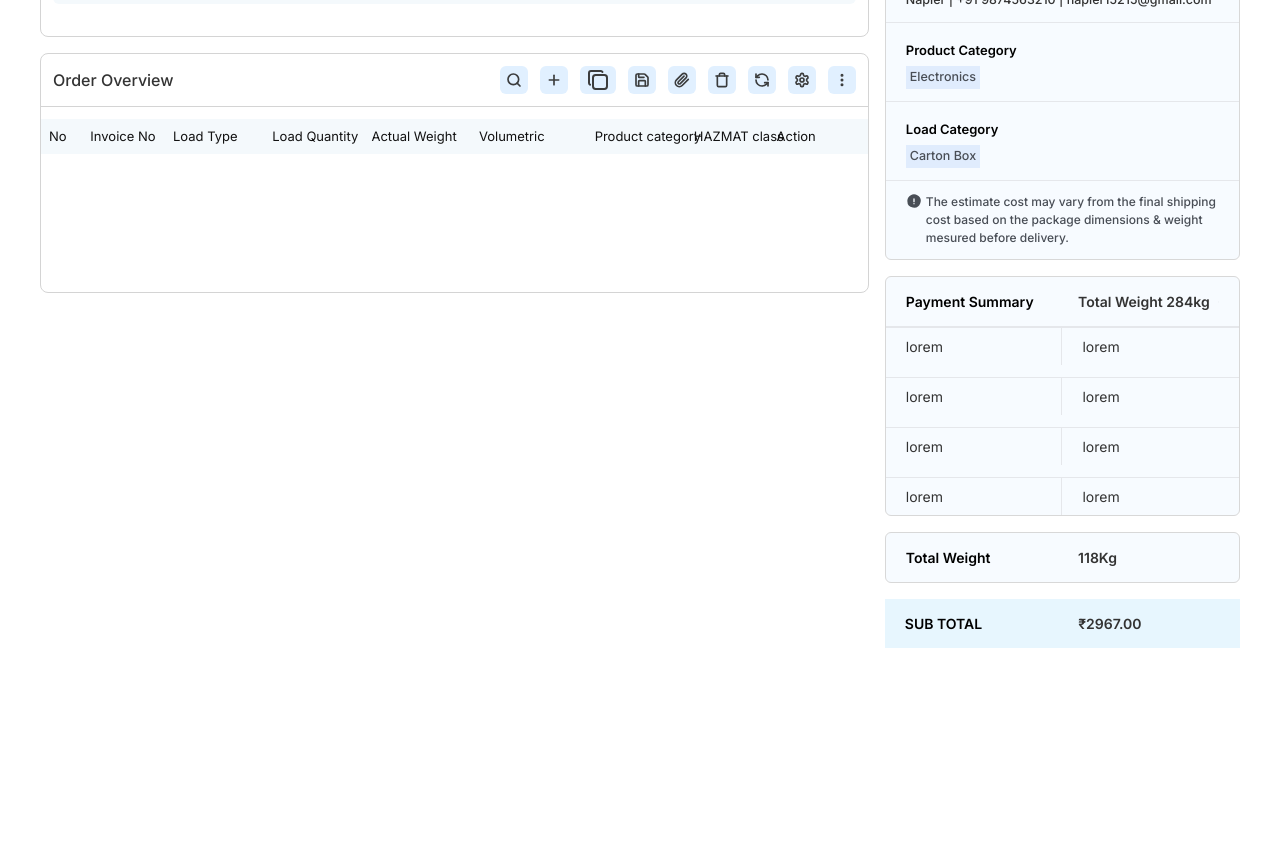
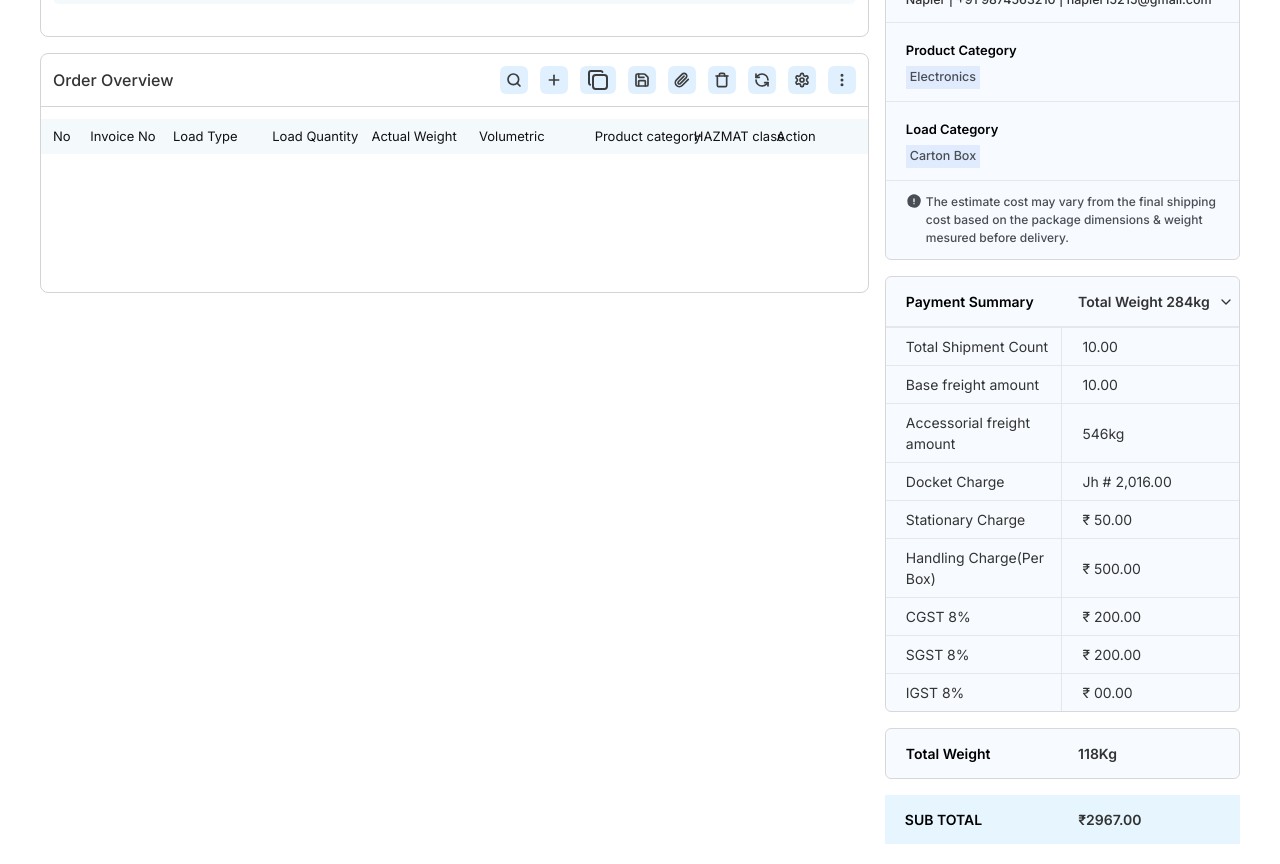
Before and after one commit to sachi-ndev/qompass, a React (Vite) app: page / in a window 1280 px wide. Shown: the part 540-1404 px from the top of the page. Before the commit the page ends 1208 px from the top, so only its background shows below. Built offline with nearby package versions, Linux system fonts and the light colour scheme.

Commit message:
order overview update

```diff
--- a/src/components/main/home/orderoverview.jsx/OrderOverview.jsx
+++ b/src/components/main/home/orderoverview.jsx/OrderOverview.jsx
@@ -201,7 +201,7 @@ export default function OrderOverview() {
       </div>
       <div className=" py-3 flex flex-col w-full ">
         <div className="w-[100%] min-h-[1.6lh] bg-[#f4f9fc] text-[#121212] flex items-center  text-[13px] py-2" >
-          <p className="px-2 shrink-0 w-[5%] whitespace-nowrap">No</p>
+          <p className="px-3 shrink-0 w-[5%] whitespace-nowrap">No</p>
           <p className="px-2 shrink-0 w-[10%] whitespace-nowrap">Invoice No</p>
           <p className="px-2 shrink-0 w-[12%] whitespace-nowrap">Load Type</p>
           <p className="px-2 shrink-0 w-[12%] whitespace-nowrap">Load Quantity</p>
--- a/src/components/main/home/sidepanel/PanelComponents/OrderSummary.jsx
+++ b/src/components/main/home/sidepanel/PanelComponents/OrderSummary.jsx
@@ -9,6 +9,7 @@ export default function OrderSummary() {
           <p className=" font-[600] flex   whitespace-nowrap">
             Total Distance 56Kms
           </p>
+          <button>
             <svg
               xmlns="http://www.w3.org/2000/svg"
               width="16"
@@ -23,6 +24,7 @@ export default function OrderSummary() {
             >
               <path d="m6 9 6 6 6-6" />
             </svg>
+          </button>
         </div>
       </div>
       <div
--- a/src/components/main/home/sidepanel/PanelComponents/PaymentSummary.jsx
+++ b/src/components/main/home/sidepanel/PanelComponents/PaymentSummary.jsx
@@ -9,6 +9,7 @@ export default function PaymentSummary() {
           <p className=" font-[600] flex   whitespace-nowrap">
             Total Weight 284kg
           </p>
+          <button>
             <svg
               xmlns="http://www.w3.org/2000/svg"
               width="16"
@@ -23,25 +24,64 @@ export default function PaymentSummary() {
             >
               <path d="m6 9 6 6 6-6" />
             </svg>
+          </button>
         </div>
       </div>
 
-      <div className="  flex flex-col gap-3 border-t-[1px] ">
+      <div className="  flex flex-col gap border-t-[1px] ">
         <div className=" flex items-center justify-between w-full border-t-[1px]">
-          <h1 className="py-2 pl-5  w-[50%] border-r-[1px] ">lorem</h1>
-          <h1 className="py-2 pl-5 w-[50%]">lorem</h1>
+          <h1 className="py-2 pl-5 w-[50%] border-r-[1px]">
+            Total Shipment Count
+          </h1>
+          <h1 className="py-2 pl-5 w-[50%]">10.00</h1>
         </div>
+
         <div className=" flex items-center justify-between w-full border-t-[1px]">
-          <h1 className="py-2 pl-5  w-[50%] border-r-[1px] ">lorem</h1>
-          <h1 className="py-2 pl-5 w-[50%]">lorem</h1>
+          <h1 className="py-2 pl-5 w-[50%] border-r-[1px]">
+            Base freight amount
+          </h1>
+          <h1 className="py-2 pl-5 w-[50%]">10.00</h1>
         </div>
+
         <div className=" flex items-center justify-between w-full border-t-[1px]">
-          <h1 className="py-2 pl-5  w-[50%] border-r-[1px] ">lorem</h1>
-          <h1 className="py-2 pl-5 w-[50%]">lorem</h1>
+          <h1 className="py-2 pl-5 w-[50%] border-r-[1px]">
+            Accessorial freight amount
+          </h1>
+          <h1 className="py-2 pl-5 w-[50%]">546kg</h1>
         </div>
+
         <div className=" flex items-center justify-between w-full border-t-[1px]">
-          <h1 className="py-2 pl-5  w-[50%] border-r-[1px] ">lorem</h1>
-          <h1 className="py-2 pl-5 w-[50%]">lorem</h1>
+          <h1 className="py-2 pl-5 w-[50%] border-r-[1px]">Docket Charge</h1>
+          <h1 className="py-2 pl-5 w-[50%]">Jh # 2,016.00</h1>
+        </div>
+
+        <div className=" flex items-center justify-between w-full border-t-[1px]">
+          <h1 className="py-2 pl-5 w-[50%] border-r-[1px]">
+            Stationary Charge
+          </h1>
+          <h1 className="py-2 pl-5 w-[50%]">₹ 50.00</h1>
+        </div>
+
+        <div className=" flex items-center justify-between w-full border-t-[1px]">
+          <h1 className="py-2 pl-5 w-[50%] border-r-[1px]">
+            Handling Charge(Per Box)
+          </h1>
+          <h1 className="py-2 pl-5 w-[50%]">₹ 500.00</h1>
+        </div>
+
+        <div className=" flex items-center justify-between w-full border-t-[1px]">
+          <h1 className="py-2 pl-5 w-[50%] border-r-[1px]">CGST 8%</h1>
+          <h1 className="py-2 pl-5 w-[50%]">₹ 200.00</h1>
+        </div>
+
+        <div className=" flex items-center justify-between w-full border-t-[1px]">
+          <h1 className="py-2 pl-5 w-[50%] border-r-[1px]">SGST 8%</h1>
+          <h1 className="py-2 pl-5 w-[50%]">₹ 200.00</h1>
+        </div>
+
+        <div className=" flex items-center justify-between w-full border-t-[1px]">
+          <h1 className="py-2 pl-5 w-[50%] border-r-[1px]">IGST 8%</h1>
+          <h1 className="py-2 pl-5 w-[50%]">₹ 00.00</h1>
         </div>
       </div>
     </div>
```
Lines whose indentation alone changed are shown as unchanged.
